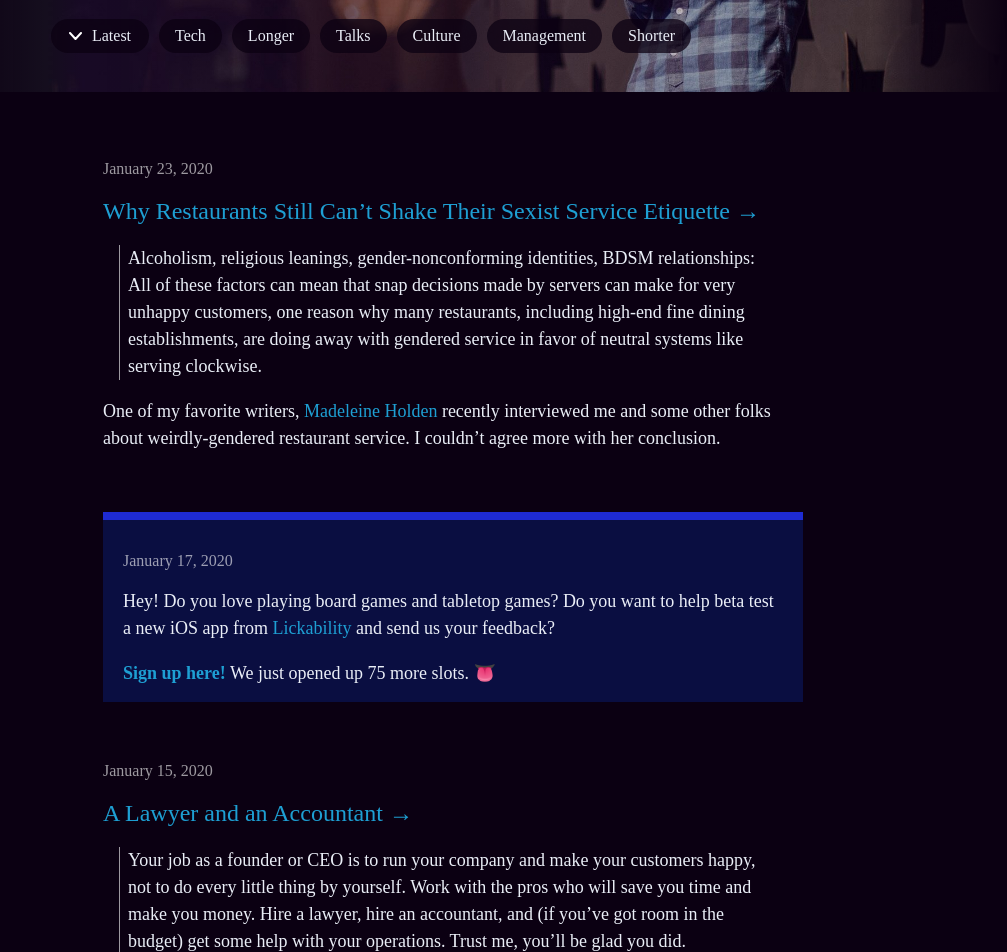
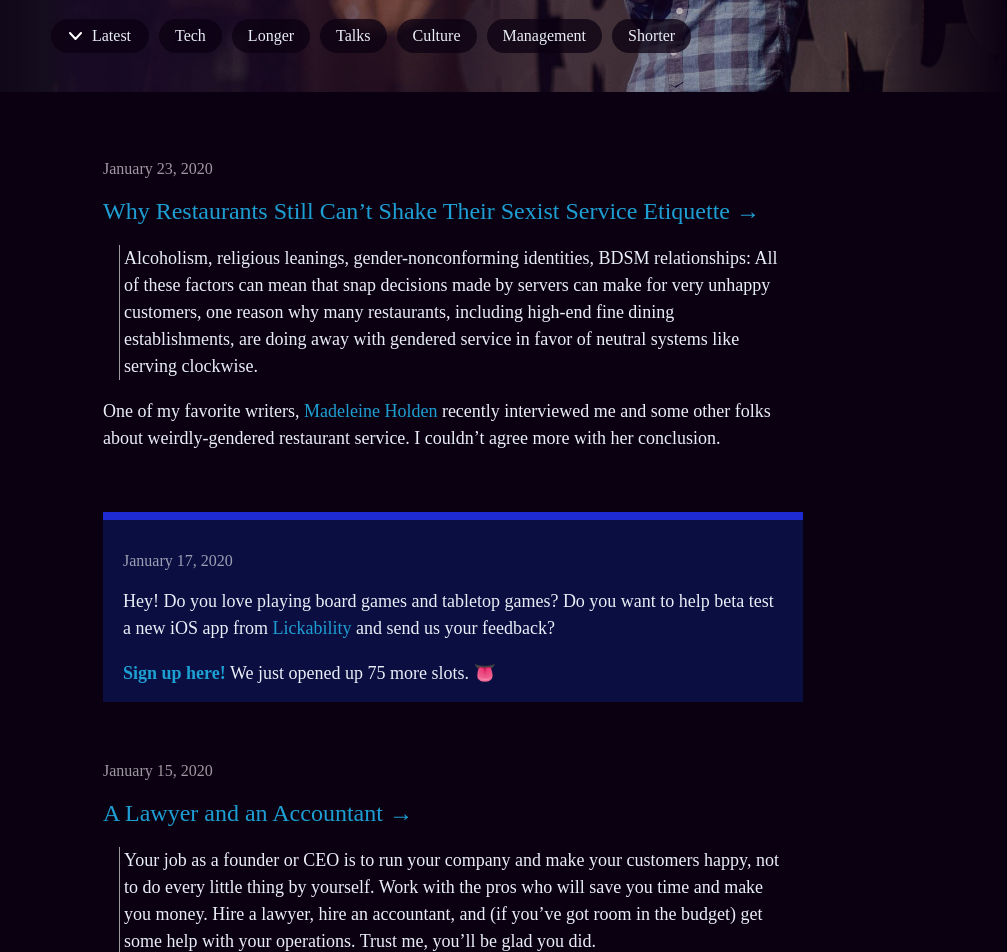
Before and after one commit to mbbischoff/website, a Jekyll site: the page built from index.html, in a window 1280 px wide. Shown: the part 425-1377 px from the top of the page, without its empty margins (187-1194 px from the left). Built offline with Jekyll 4.4.1, drawn with Linux system fonts in a browser that asks for light colours; some web fonts are replaced; the list of posts is cut into pages by our own code.

Commit message:
Updated General

```diff
--- a/_sass/_general.scss
+++ b/_sass/_general.scss
@@ -25,7 +25,7 @@ p, ul {
 
 blockquote {
   margin: 1em;
-  padding: 0em 0.5em;
+  padding: 0em 0.25em;
   border-left: 1px solid $grey-date;
 }
 
```
